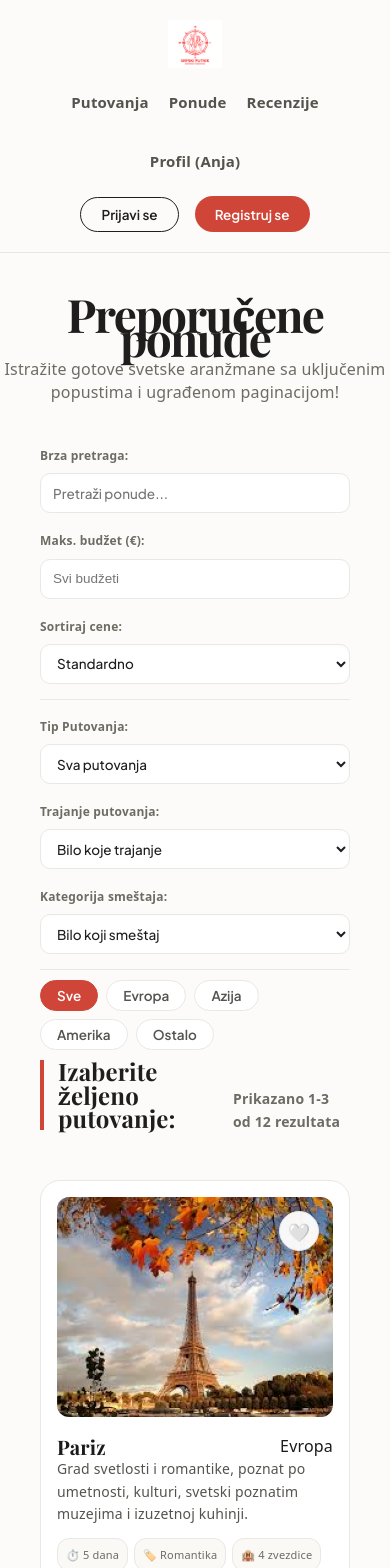
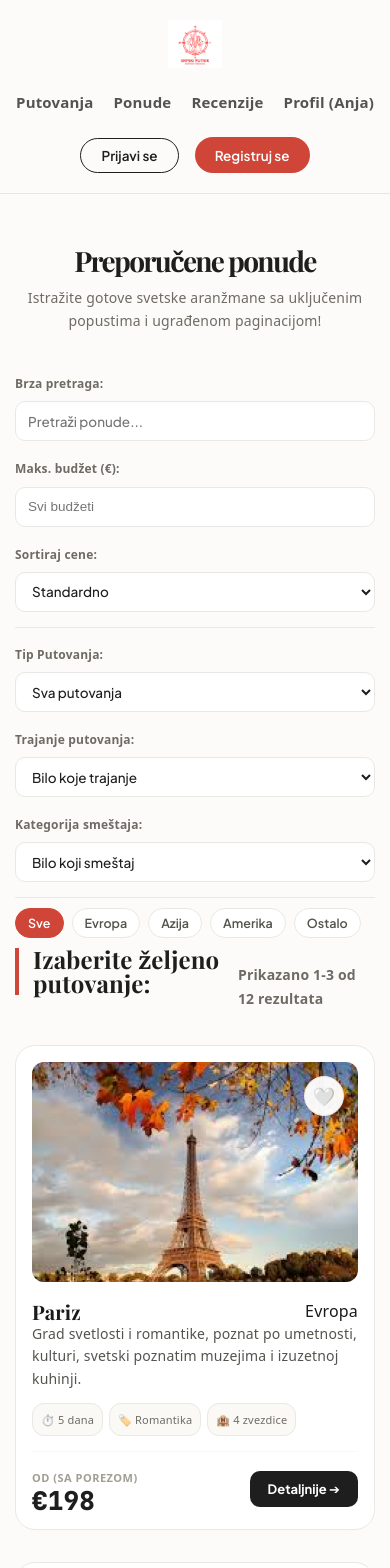
Before and after one commit to elab-development/klijentske-veb-tehnologije-i-skriptni-jezici-2025-26-2024-0250-veb-aplikacija-za-putovanja, a React (Vite) app: page /offers in a window 390 px wide. Shown: the top 1568 px of the page. Built offline with nearby package versions, Linux system fonts and the light colour scheme; a web font is replaced by a local one.

Commit message:
odradjena responzivnost za mobilne uredjaje

```diff
--- a/src/index.css
+++ b/src/index.css
@@ -156,3 +156,102 @@ code {
   background-color: #faf9f6;
   color: #c0bdb5;
 }
+
+/* ==========================================================================
+   MOBILE RESPONSIVENESS POLISH OVERRIDES
+   ========================================================================== */
+@media (max-width: 768px) {
+  /* Reduce excessive padding on containers for smaller viewports */
+  .search-navbar,
+  .search-container,
+  .offers-container,
+  .profile-container,
+  .attractions-container,
+  .reviews-container,
+  .currency-calculator-wrapper,
+  .offers-filters-pills-bar,
+  .itinerary-container,
+  .custom-stats-widget {
+    padding-left: 15px !important;
+    padding-right: 15px !important;
+  }
+
+  /* Make header titles scale nicely on phones */
+  .search-title,
+  .offers-main-title,
+  .reviews-main-title,
+  .attractions-main-title,
+  .profile-main-title {
+    font-size: 28px !important;
+    line-height: 1.2 !important;
+  }
+
+  .offers-subtitle,
+  .reviews-subtitle {
+    font-size: 14px !important;
+    padding: 0 10px;
+  }
+
+  /* Ensure the grid of search input widgets displays correctly */
+  .search-inputs-grid {
+    grid-template-columns: 1fr !important;
+    gap: 12px !important;
+    padding: 15px !important;
+  }
+
+  /* Adjust calendar grid on search page */
+  .calendars-section {
+    padding: 0 15px !important;
+  }
+  .cal-picker-box {
+    width: 100% !important;
+  }
+
+  /* Currency calculator flex layout stacking */
+  .calc-grid-inputs {
+    grid-template-columns: 1fr !important;
+    gap: 12px !important;
+  }
+
+  /* Review rating stats columns on mobile */
+  .review-stats-summary-card {
+    grid-template-columns: 1fr !important;
+    gap: 20px !important;
+    padding: 15px !important;
+  }
+
+  /* Pagination stacking prevention */
+  .pagination-container {
+    gap: 6px !important;
+    margin: 30px auto 10px auto !important;
+  }
+  .pagination-btn {
+    min-width: 32px !important;
+    height: 32px !important;
+    font-size: 13px !important;
+    padding: 0 8px !important;
+  }
+
+  /* Filter sections on mobile */
+  .pills-container {
+    flex-wrap: wrap !important;
+    justify-content: center !important;
+    gap: 8px !important;
+  }
+  .category-pill-btn {
+    padding: 6px 12px !important;
+    font-size: 12.5px !important;
+  }
+
+  /* Align profile grid cards better */
+  .profile-analytics-grid {
+    grid-template-columns: 1fr !important;
+    gap: 15px !important;
+  }
+
+  /* Attractions list cards stacked neatly */
+  .attractions-list-grid {
+    grid-template-columns: 1fr !important;
+    gap: 20px !important;
+  }
+}
```
